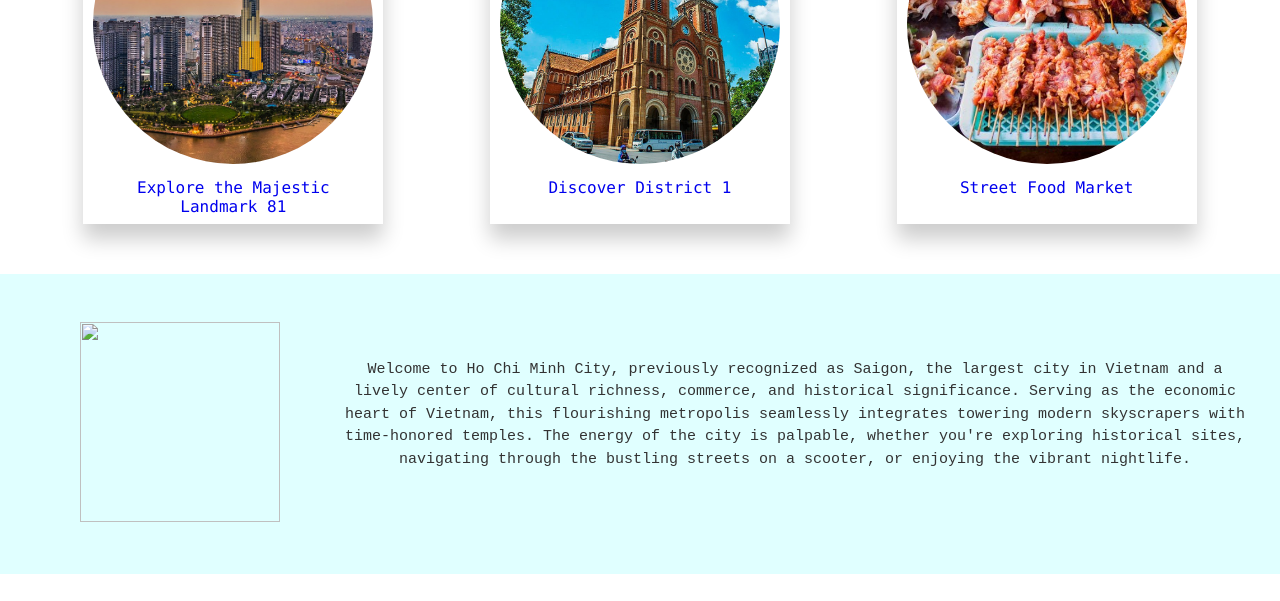
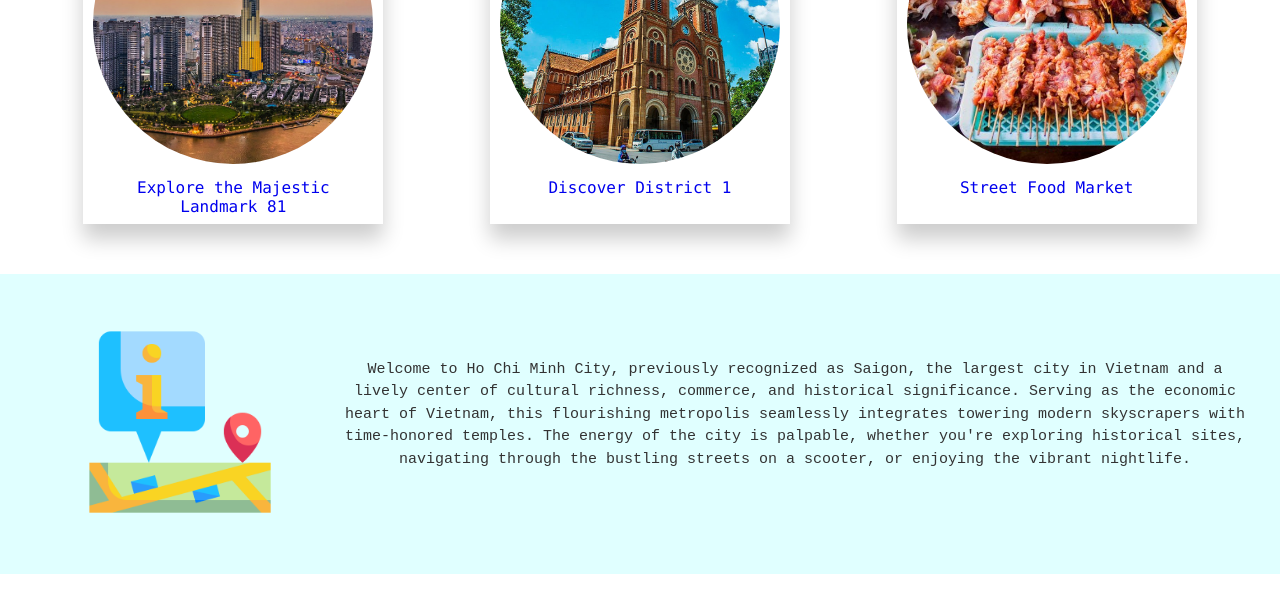
Before and after one commit to hmai97/Mai-Hometown, a plain HTML site: page home.html in a window 1280 px wide. Shown: the part 690-1291 px from the top of the page. Drawn offline with Linux system fonts and the light colour scheme; the site is published under a folder, as on GitHub Pages, so addresses that start at the root find nothing.

Commit message:
change path

```diff
--- a/home.html
+++ b/home.html
@@ -73,7 +73,7 @@
 <section id="about">
     <div class="about_container">
         <div class="icon-item">
-            <img src="/images/icon.png">
+            <img src="./images/icon.png">
         </div>
         <div class="about-infor">
             <p>Welcome to Ho Chi Minh City, previously recognized as Saigon,
```
